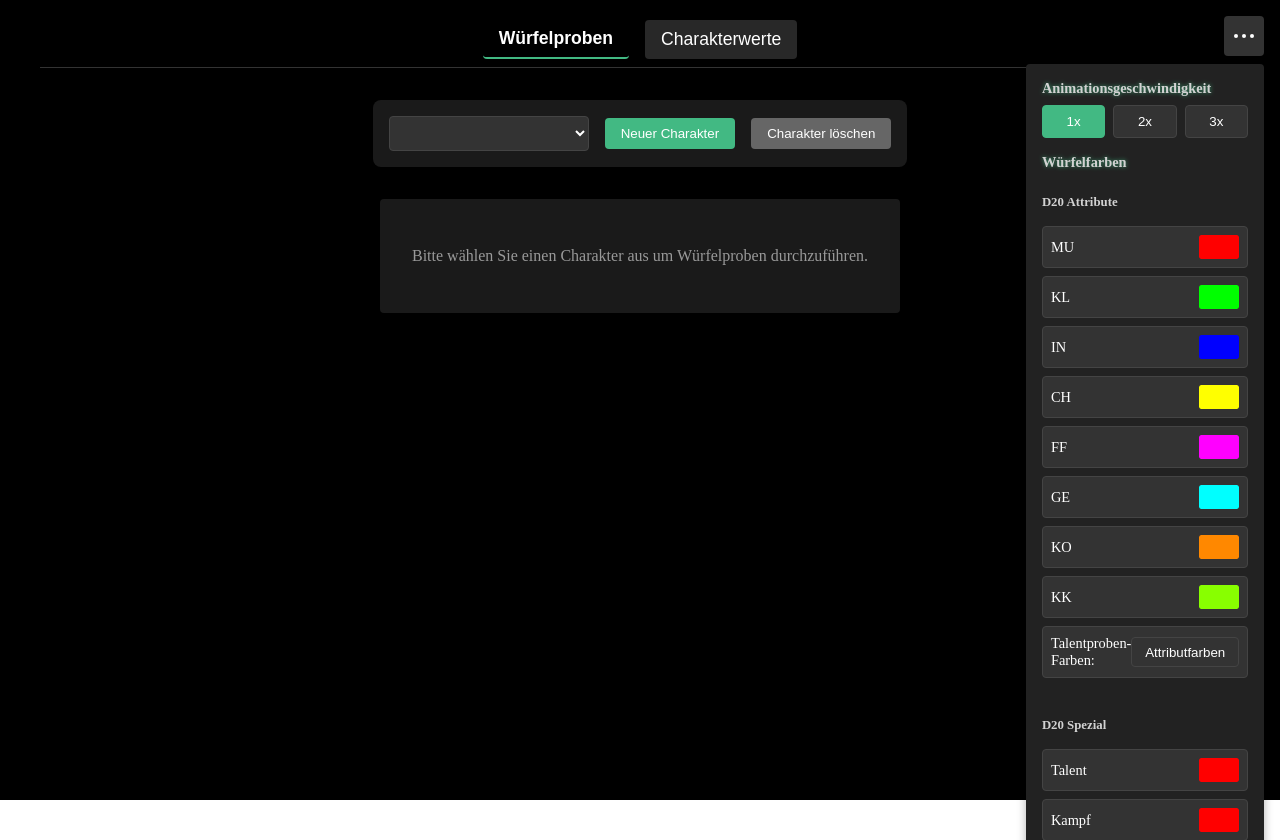
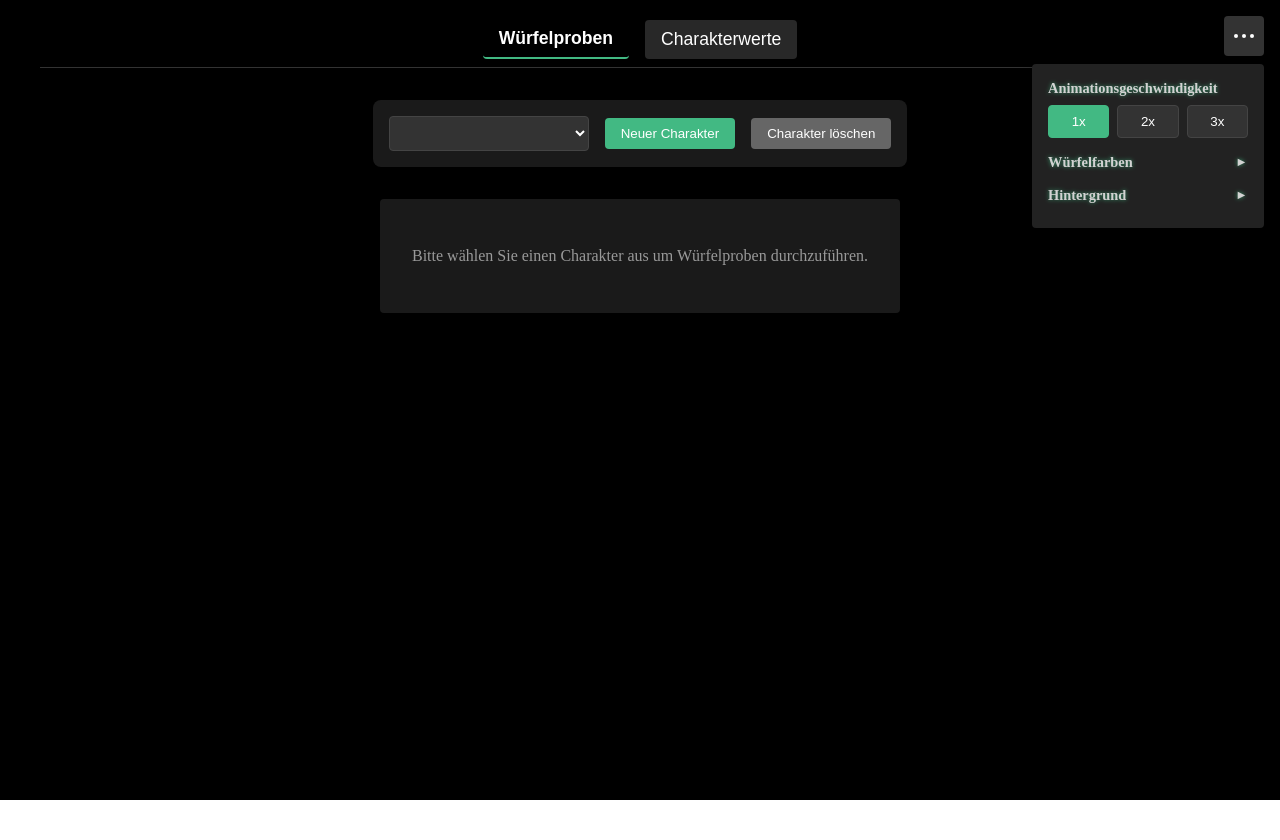
Before and after one commit to pyditn2/Pyditn-s-Dice-Thrower-Pro, a Vue app: page / in a window 1280 px wide. Both pictures are taken after a click on the button "Options Menu". Built offline with nearby package versions, Linux system fonts and the light colour scheme.

Commit message:
made options collapsable

```diff
--- a/src/components/OptionsMenu.vue
+++ b/src/components/OptionsMenu.vue
@@ -49,6 +49,15 @@ const updateSquareColor = (event) => {
   backgroundStore.setSquareColor(event.target.value)
 }
 
+const expandedSections = ref({
+  colors: false,
+  background: false
+})
+
+const toggleSection = (section) => {
+  expandedSections.value[section] = !expandedSections.value[section]
+}
+
 onMounted(() => {
   document.addEventListener('mousedown', handleClickOutside)
 })
@@ -60,7 +69,6 @@ onUnmounted(() => {
 
 <template>
   <div class="options-menu" ref="menuRef">
-    <!-- Toggle Button -->
     <button class="options-toggle" :class="{ 'menu-open': isMenuOpen }" @click="toggleMenu" aria-label="Options Menu">
       <div class="dots">
         <span></span>
@@ -69,12 +77,11 @@ onUnmounted(() => {
       </div>
     </button>
 
-    <!-- Menu Panel -->
     <Transition enter-active-class="animate-in" enter-from-class="opacity-0 scale-95"
-      enter-to-class="opacity-100 scale-100" leave-active-class="animate-out" leave-from-class="opacity-100 scale-100"
-      leave-to-class="opacity-0 scale-95">
+      enter-to-class="opacity-100 scale-100" leave-active-class="animate-out"
+      leave-from-class="opacity-100 scale-100" leave-to-class="opacity-0 scale-95">
       <div v-if="isMenuOpen" class="menu-panel">
-        <!-- Animation Speed Section -->
+        <!-- Animation Speed Section (not collapsible) -->
         <div class="menu-section">
           <h3>Animationsgeschwindigkeit</h3>
           <div class="speed-toggle">
@@ -86,8 +93,13 @@ onUnmounted(() => {
         </div>
 
         <!-- Dice Colors Section -->
-        <div class="menu-section">
-          <h3>Würfelfarben</h3>
+        <div class="menu-section collapsible">
+          <h3 @click="toggleSection('colors')" class="section-header">
+            Würfelfarben
+            <span class="toggle-icon" :class="{ expanded: expandedSections.colors }">▼</span>
+          </h3>
+          <Transition name="collapse">
+            <div v-show="expandedSections.colors" class="section-content">
               <div class="color-controls">
                 <!-- D20 Attribute Colors -->
                 <h4>D20 Attribute</h4>
@@ -95,14 +107,6 @@ onUnmounted(() => {
                   <label>{{ attr }}</label>
                   <input type="color" :value="diceAppearanceStore.getD20Appearance(CHECK_TYPES.ATTRIBUTE, attr).color"
                     @input="(e) => diceAppearanceStore.updateD20Appearance(CHECK_TYPES.ATTRIBUTE, attr, { color: e.target.value })">
-            </div>
-
-            <div class="talent-color-toggle">
-              <label>Talentproben-Farben:</label>
-              <button class="toggle-button" :class="{ active: diceAppearanceStore.preferences.useTalentColors }"
-                @click="diceAppearanceStore.toggleTalentColors">
-                {{ diceAppearanceStore.preferences.useTalentColors ? 'Einheitliche Farbe' : 'Attributfarben' }}
-              </button>
                 </div>
 
                 <!-- D20 Special Colors -->
@@ -118,6 +122,15 @@ onUnmounted(() => {
                     @input="(e) => diceAppearanceStore.updateD20Appearance(CHECK_TYPES.COMBAT, null, { color: e.target.value })">
                 </div>
 
+                <!-- Talent Colors Toggle -->
+                <div class="talent-color-toggle">
+                  <label>Talentproben-Farben:</label>
+                  <button class="toggle-button" :class="{ active: diceAppearanceStore.preferences.useTalentColors }"
+                    @click="diceAppearanceStore.toggleTalentColors">
+                    {{ diceAppearanceStore.preferences.useTalentColors ? 'Einheitliche Farbe' : 'Attributfarben' }}
+                  </button>
+                </div>
+
                 <!-- D6 Colors -->
                 <h4>D6 Würfel</h4>
                 <div class="color-control" v-for="type in d6Types" :key="type">
@@ -131,18 +144,23 @@ onUnmounted(() => {
                 </button>
               </div>
             </div>
+          </Transition>
+        </div>
 
         <!-- Background Section -->
-        <div class="menu-section">
-          <h3>Hintergrund</h3>
+        <div class="menu-section collapsible">
+          <h3 @click="toggleSection('background')" class="section-header">
+            Hintergrund
+            <span class="toggle-icon" :class="{ expanded: expandedSections.background }">▼</span>
+          </h3>
+          <Transition name="collapse">
+            <div v-show="expandedSections.background" class="section-content">
               <button class="background-toggle" :class="{ active: backgroundStore.currentBackground === 'animiert' }"
                 @click="toggleBackground">
                 Hintergrund animiert
               </button>
-        </div>
 
-        <div v-if="backgroundStore.currentBackground === 'animiert'" class="menu-section">
-          <div class="color-controls">
+              <div v-if="backgroundStore.currentBackground === 'animiert'" class="color-controls">
                 <div class="color-control">
                   <label>Icosahedron</label>
                   <input type="color" :value="backgroundStore.hexagonColor" @input="updateHexagonColor">
@@ -152,6 +170,8 @@ onUnmounted(() => {
                   <input type="color" :value="backgroundStore.squareColor" @input="updateSquareColor">
                 </div>
               </div>
+            </div>
+          </Transition>
         </div>
       </div>
     </Transition>
@@ -427,4 +447,48 @@ onUnmounted(() => {
   background: #42b983;
   border-color: #42b983;
 }
+
+.section-header {
+  cursor: pointer;
+  display: flex;
+  justify-content: space-between;
+  align-items: center;
+  user-select: none;
+}
+
+.toggle-icon {
+  font-size: 0.8rem;
+  transition: transform 0.3s ease;
+  transform: rotate(-90deg);
+}
+
+.toggle-icon.expanded {
+  transform: rotate(0);
+}
+
+.section-content {
+  overflow: hidden;
+}
+
+.collapse-enter-active,
+.collapse-leave-active {
+  transition: all 0.3s ease;
+  max-height: 1000px;
+  opacity: 1;
+}
+
+.collapse-enter-from,
+.collapse-leave-to {
+  max-height: 0;
+  opacity: 0;
+}
+
+/* Adjustments to existing styles */
+.menu-section.collapsible {
+  padding-bottom: 0;
+}
+
+.menu-section.collapsible .section-content {
+  padding: 0.5rem 0;
+}
 </style>
```
Lines whose indentation alone changed are shown as unchanged.
